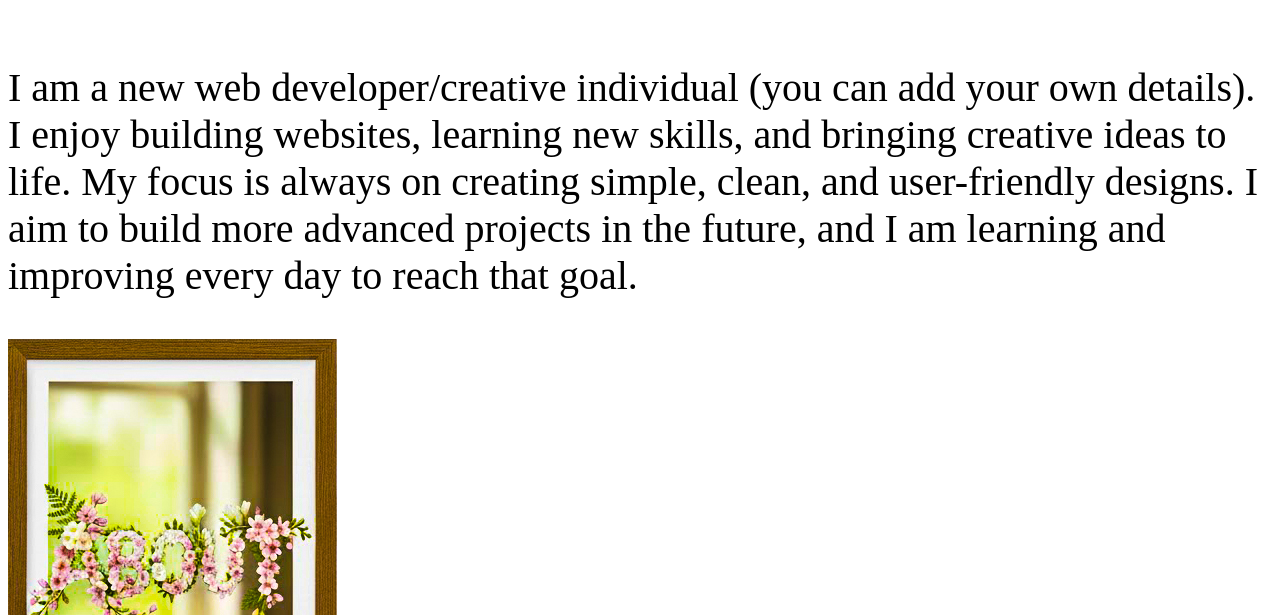
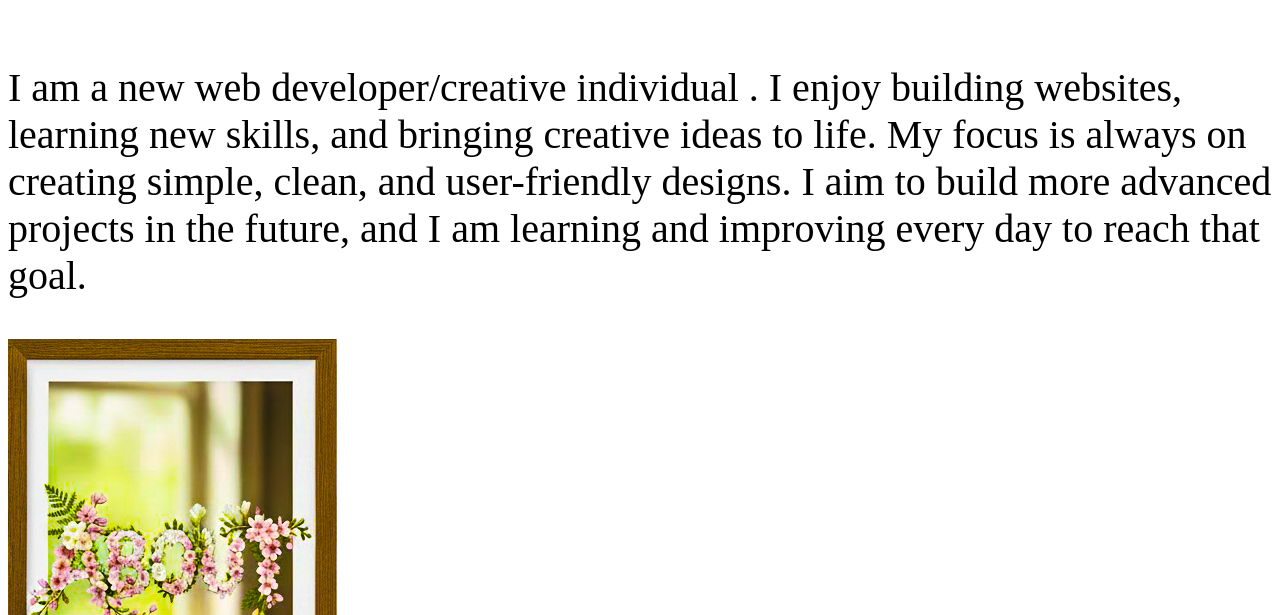
Before and after one commit to mostakimmiron/web-design, a plain HTML site: page about.html in a window 1280 px wide. Shown: the part 185-800 px from the top of the page. Drawn offline with Linux system fonts and the light colour scheme.

Commit message:
Refactor about.html structure and content

```diff
--- a/about.html
+++ b/about.html
@@ -32,10 +32,11 @@ p{font-size:40px;
 
 	<h1>About Page</h1>
 
-	<p>I am a new web developer/creative individual (you can add your own details). I enjoy building websites, learning new skills, and bringing creative ideas to life. My focus is always on creating simple, clean, and user-friendly designs. I aim to build more advanced projects in the future, and I am learning and improving every day to reach that goal.</p>
+	<p>I am a new web developer/creative individual . I enjoy building websites, learning new skills, and bringing creative ideas to life. My focus is always on creating simple, clean, and user-friendly designs. I aim to build more advanced projects in the future, and I am learning and improving every day to reach that goal.</p>
 <img src="img/about.jpg"alt="abou">
 	<a href="about.html">About</a>
 	<a href="index.html">Home</a>
 	<a href="contact.html">Contact</a>
 </body>
+
 </html>
```
